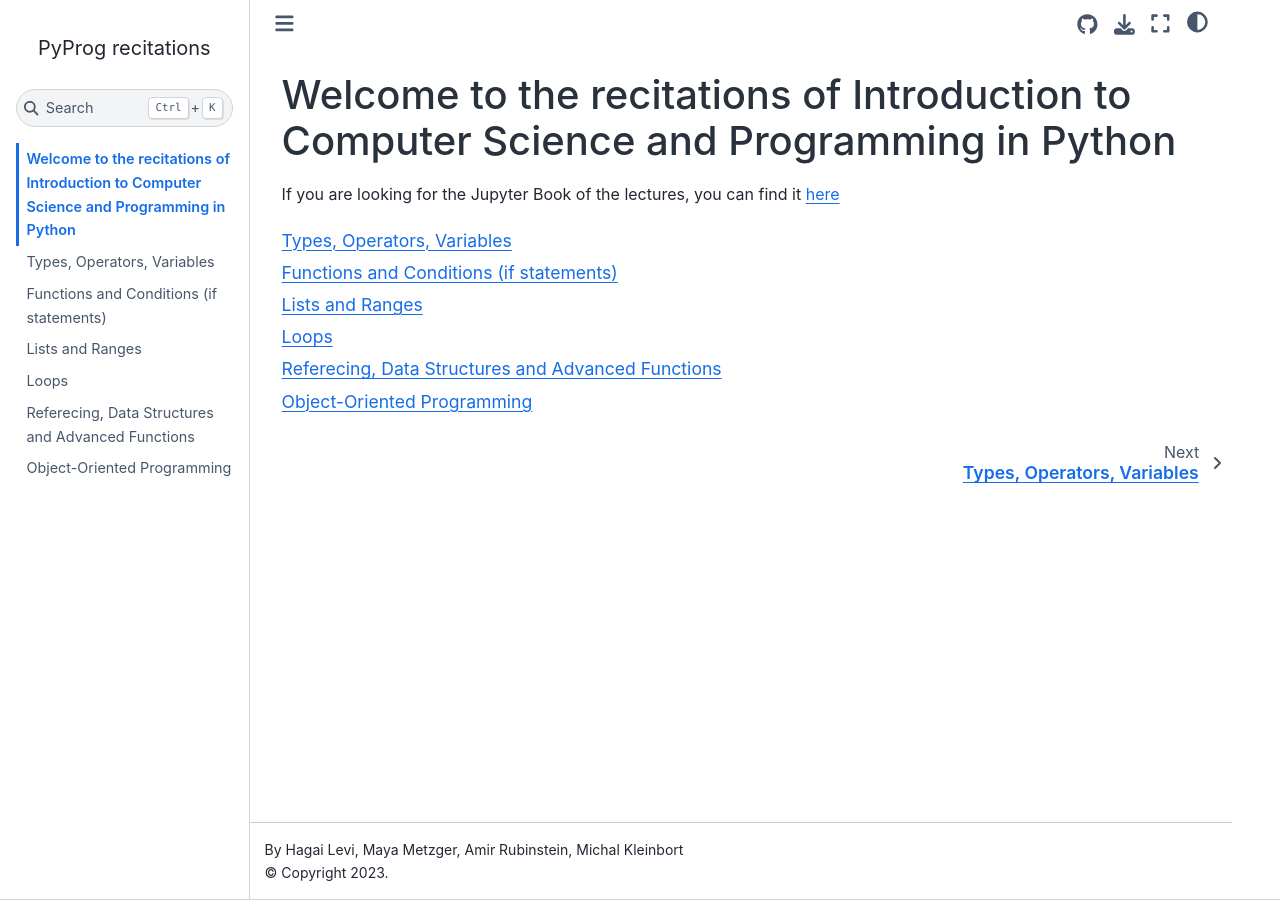
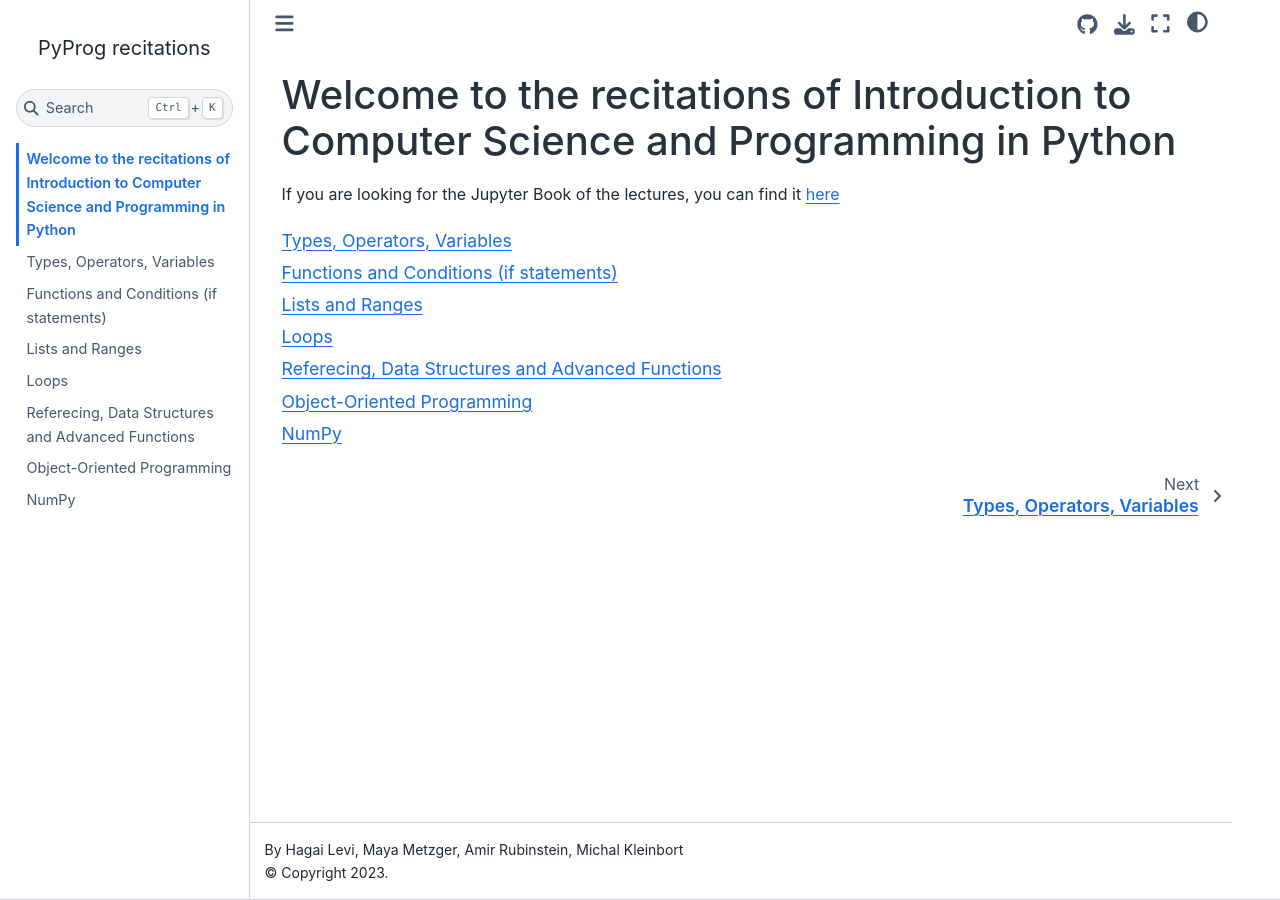
Before and after one commit to hag007/pyprog4chem-recitations, a Jupyter Book: the page built from intro.md, in a window 1280 px wide. Built offline with Jupyter Book 1.0.4 settings and Sphinx 7.4.7 and the Sphinx Book theme 1.1.4, drawn with Linux system fonts in a browser that asks for light colours; pages that are not in the unit, such as notebooks, are missing from menus.

Commit message:
Add NumPy gas simulation recitation

```diff
--- a/_config.yml
+++ b/_config.yml
@@ -9,6 +9,8 @@ logo: _static/tau.png
 # See https://jupyterbook.org/content/execute.html
 execute:
   execute_notebooks: force
+
+only_build_toc_files: true
 
 # Define the name of the latex output file for PDF builds
 latex:
--- a/_toc.yml
+++ b/_toc.yml
@@ -11,3 +11,4 @@ chapters:
 - file: rec2_2
 - file: rec3
 - file: rec7
+- file: rec8
```
Also changed, not shown: rec8.ipynb (added).
